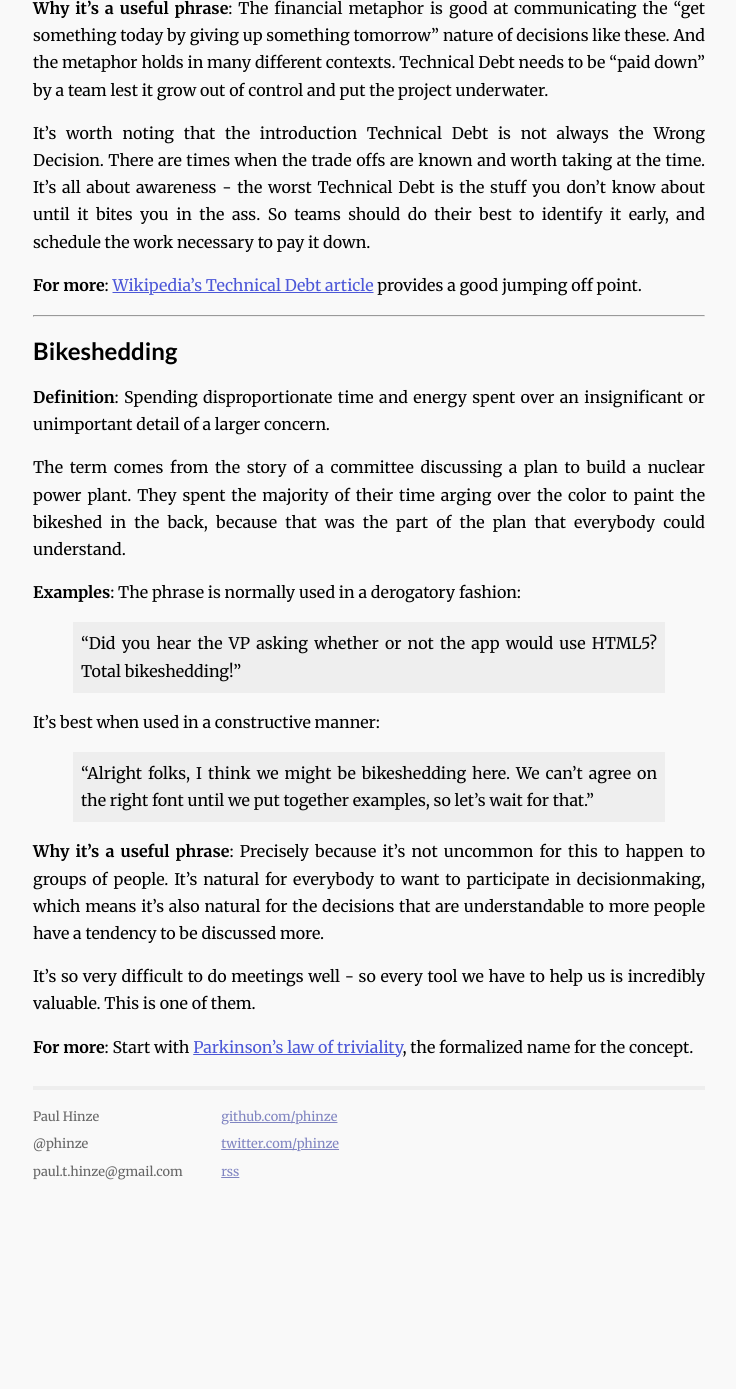
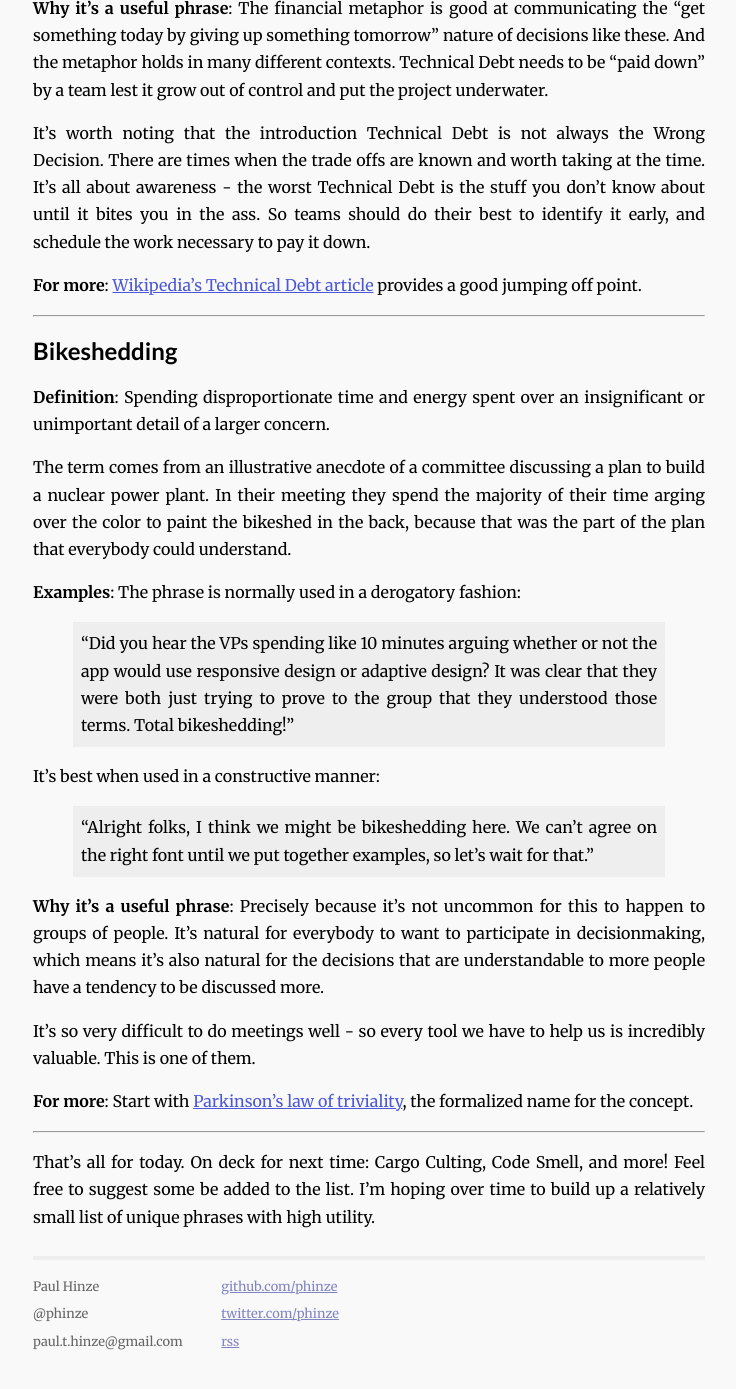
Before and after one commit to phinze/phinze.github.io, a Jekyll site: the page built from _posts/2014-05-24-useful-tech-terms-part-1.markdown, in a window 1280 px wide and 1400 px high, scrolled down 2301 px. Shown: the top 1389 px of the window, without its empty margins (271-1007 px from the left). Built offline with Jekyll 4.4.1, drawn with Linux system fonts in a browser that asks for light colours; Markdown is read by kramdown in place of the engine named in the settings; before the commit the page ends 3531 px from its top, so only the background shows below that.

Commit message:
a few minor edits

```diff
--- a/_posts/2014-05-24-useful-tech-terms-part-1.markdown
+++ b/_posts/2014-05-24-useful-tech-terms-part-1.markdown
@@ -124,15 +124,17 @@ http://en.wikipedia.org/wiki/Technical_debt) provides a good jumping off point.
 __Definition__: Spending disproportionate time and energy spent over an
 insignificant or unimportant detail of a larger concern.
 
-The term comes from the story of a committee discussing a plan to build a
-nuclear power plant. They spent the majority of their time arging over the
-color to paint the bikeshed in the back, because that was the part of the plan
-that everybody could understand.
+The term comes from an illustrative anecdote of a committee discussing a plan
+to build a nuclear power plant. In their meeting they spend the majority of
+their time arging over the color to paint the bikeshed in the back, because
+that was the part of the plan that everybody could understand.
 
 __Examples__: The phrase is normally used in a derogatory fashion:
 
-> "Did you hear the VP asking whether or not the app would use HTML5? Total
-> bikeshedding!"
+> "Did you hear the VPs spending like 10 minutes arguing whether or not the app
+> would use responsive design or adaptive design? It was clear that they were
+> both just trying to prove to the group that they understood those terms.
+> Total bikeshedding!"
 
 It's best when used in a constructive manner:
 
@@ -150,3 +152,9 @@ is incredibly valuable. This is one of them.
 __For more__: Start with [Parkinson's law of
 triviality](http://en.wikipedia.org/wiki/Parkinson's_law_of_triviality),
 the formalized name for the concept.
+
+----
+
+That's all for today. On deck for next time: Cargo Culting, Code Smell, and
+more! Feel free to suggest some be added to the list. I'm hoping over time to
+build up a relatively small list of unique phrases with high utility.
```
